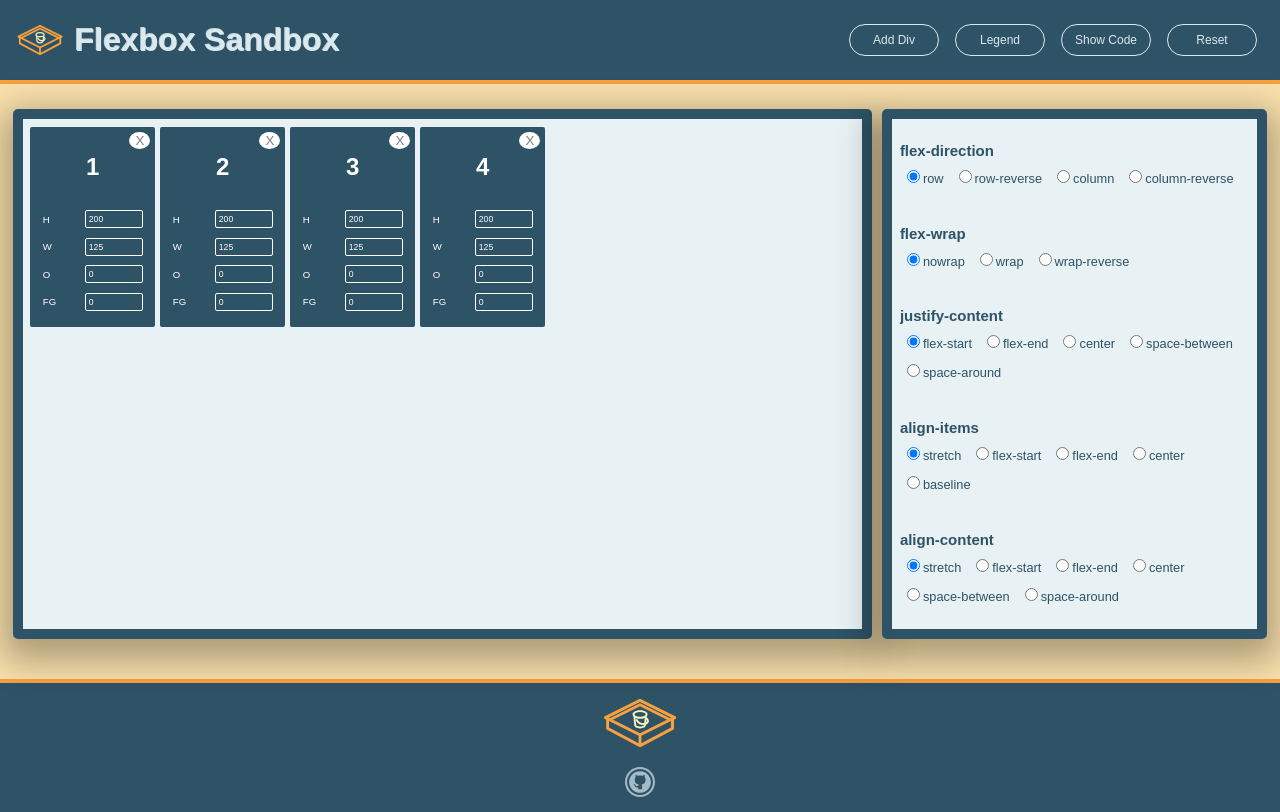
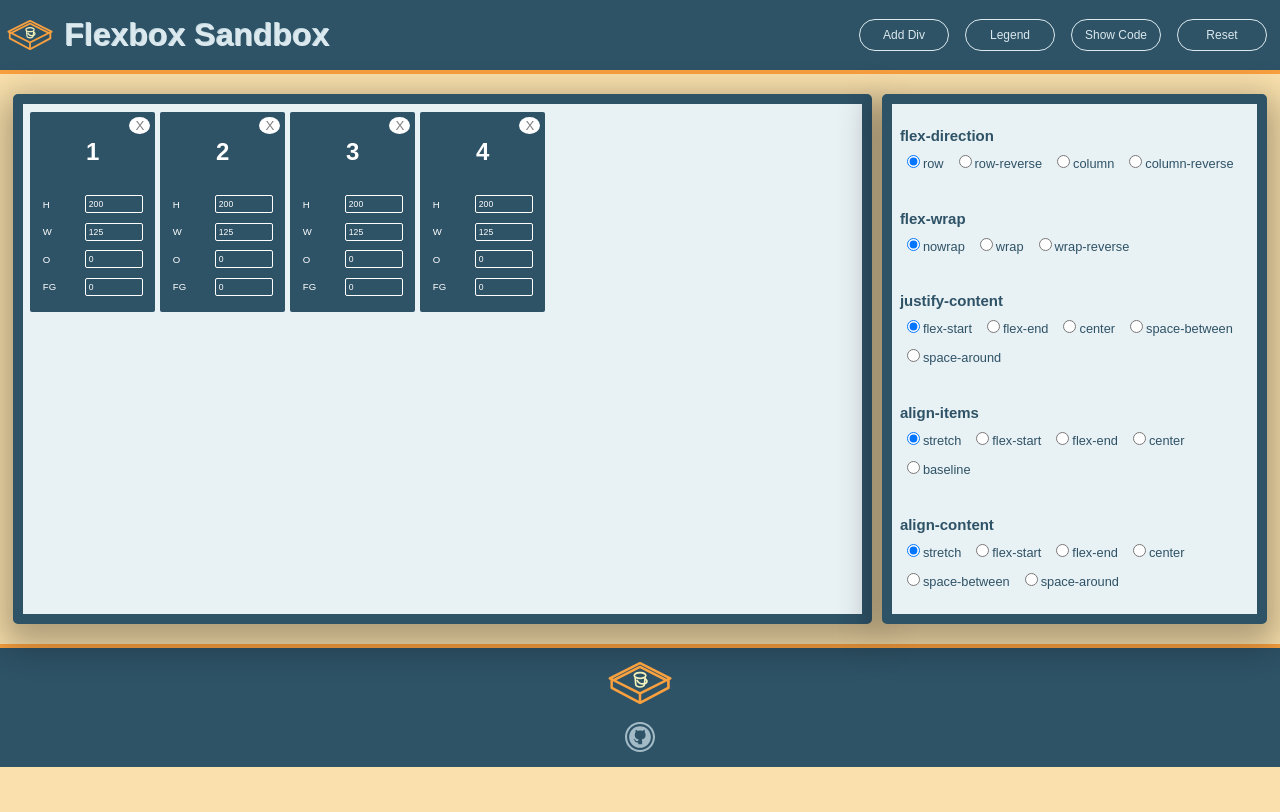
Before and after one commit to marissa27/flex-sandbox, a React (Create React App) app: page / in a window 1280 px wide. Built offline with nearby package versions, Linux system fonts and the light colour scheme; a web font is replaced by a local one.

Commit message:
alter margin & padding to various elements

```diff
--- a/src/components/showCode.css
+++ b/src/components/showCode.css
@@ -32,7 +32,7 @@
 
 .html-div,
 .css-div {
-  margin: 10px 25px;
+  margin: 0px 25px;
   border-radius: 10px;
   font-size: 1.2em;
 }
--- a/src/styles/FlexControls.css
+++ b/src/styles/FlexControls.css
@@ -4,7 +4,7 @@
   justify-content: space-around;
   width: 30%;
   height: 500px;
-  margin: 25px auto 0 auto;
+  margin: 20px auto 0 auto;
   padding: 5px;
   background-color: #E8F1F4;
   border: 10px solid #2E5266;
--- a/src/styles/FlexParent.css
+++ b/src/styles/FlexParent.css
@@ -1,5 +1,5 @@
 .flex-parent {
-  margin: 25px 10px 0 0;
+  margin: 20px 10px 0 0;
   padding: 5px;
   background-color: #E8F1F4;
   border: 10px solid #2E5266;
--- a/src/styles/Footer.css
+++ b/src/styles/Footer.css
@@ -1,5 +1,5 @@
 footer {
-  margin: 40px 0 0 0;
+  margin: 20px 0 0 0;
   padding: 0 0 15px 0;
   background-color: #2E5266;
   border-top: 4px solid #F9A03F;
@@ -7,8 +7,8 @@ footer {
 }
 
 .sandbox {
-  height: 80px;
-  width: 80px;
+  height: 70px;
+  width: 70px;
 }
 
 .github-icon {
--- a/src/styles/Header.css
+++ b/src/styles/Header.css
@@ -1,7 +1,7 @@
 header {
   display: flex;
   align-items: center;
-  padding: 15px;
+  padding: 10px 5px;
   background-color: #2E5266;
   border-bottom: 4px solid #F9A03F;
   color: #DBE9EE;
```
